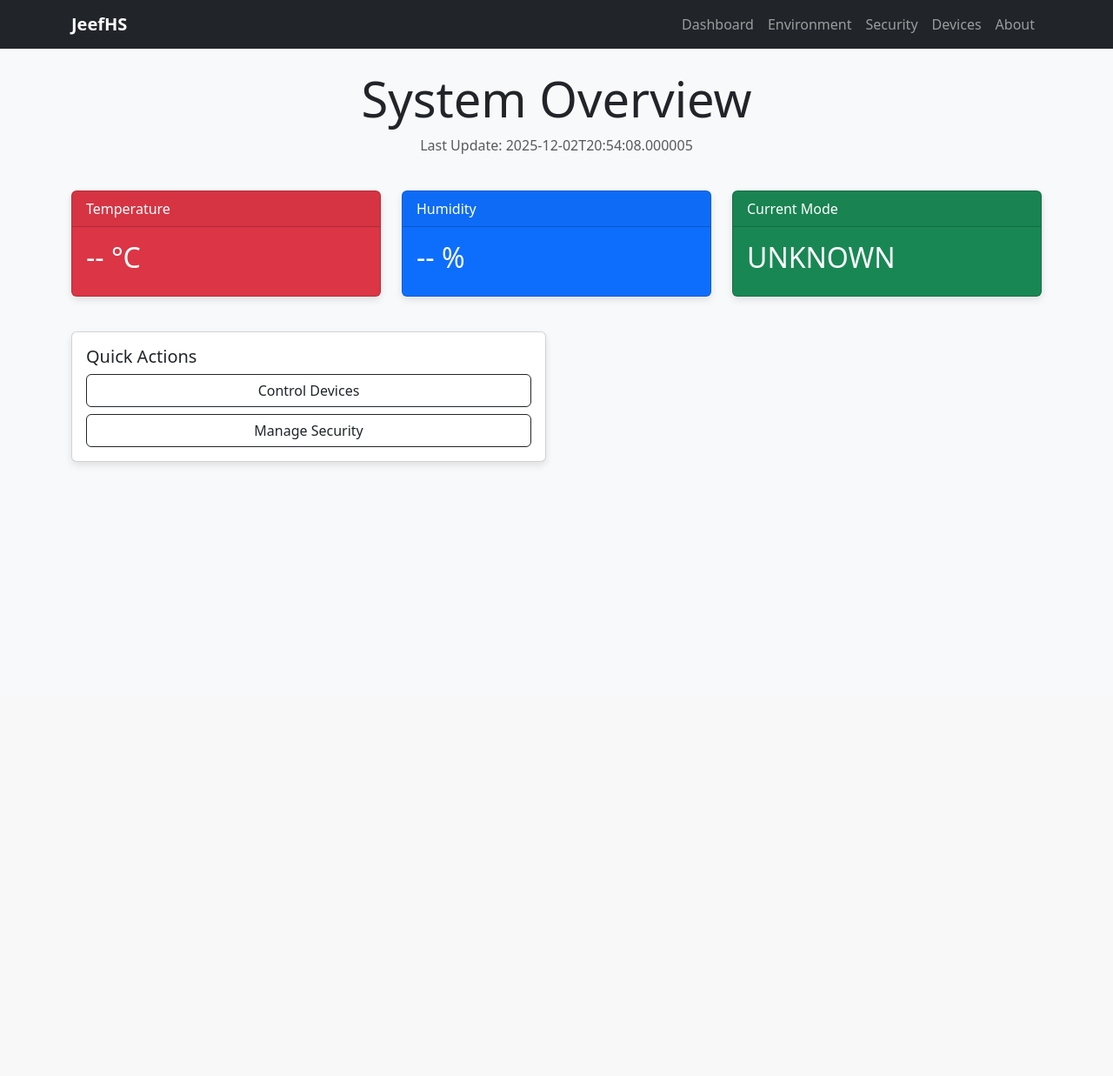
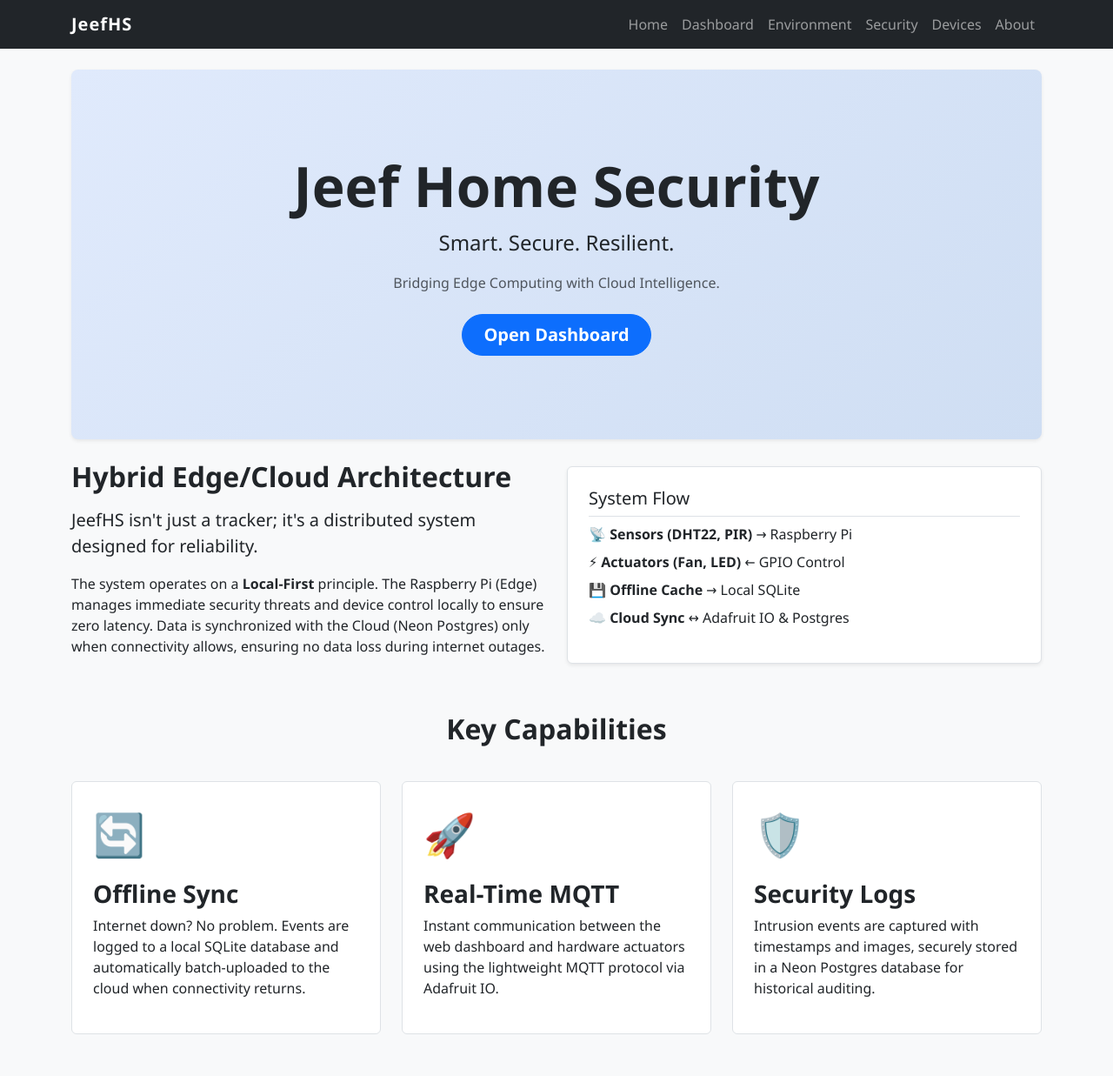
Before and after one commit to shawn-nabizada/JeefHS, a Flask app: page / in a window 1280 px wide. Shown: the whole page at 87% size. Before the commit the page ends 535 px from the top, so only its background shows below. Run offline with Flask 3, Linux system fonts and the light colour scheme.

Commit message:
Improved home and about page styling

```diff
--- a/web_app/app.py
+++ b/web_app/app.py
@@ -62,8 +62,13 @@ def aio_send(feed_key, value):
 # --- Routes ---
 
 @app.route('/')
+def home():
+    """New Home/About Page."""
+    return render_template("home.html")
+
+@app.route('/dashboard')
 def dashboard():
-    """Home Page: Live status of 3 sensors."""
+    """Dashboard Page: Live status of 3 sensors."""
     # Feeds: temperature, humidity, mode_status
     temp_data = aio_get("temperature")
     hum_data = aio_get("humidity")
@@ -159,6 +164,7 @@ def devices():
 
 @app.route('/about')
 def about():
+    """Team Page."""
     return render_template("about.html")
 
 if __name__ == '__main__':
--- a/web_app/static/css/style.css
+++ b/web_app/static/css/style.css
@@ -1,3 +1,70 @@
-body { background-color: #f8f9fa; }
-.card { box-shadow: 0 4px 8px rgba(0,0,0,0.1); }
-.navbar-brand { font-weight: bold; }
+:root {
+    --primary-color: #0d6efd;
+    --secondary-color: #6c757d;
+    --bg-light: #f8f9fa;
+    --text-dark: #212529;
+    --card-shadow: 0 4px 6px rgba(0, 0, 0, 0.1);
+    --hover-shadow: 0 10px 20px rgba(0, 0, 0, 0.15);
+}
+
+body {
+    background-color: var(--bg-light);
+    font-family: 'Segoe UI', Tahoma, Geneva, Verdana, sans-serif;
+    color: var(--text-dark);
+}
+
+/* Navbar Tweaks */
+.navbar-brand {
+    font-weight: 700;
+    letter-spacing: 1px;
+}
+
+/* Hero Section */
+.hero-section {
+    background: linear-gradient(135deg, #e0eafc 0%, #cfdef3 100%);
+    border: none;
+}
+
+/* 3D Feature Cards */
+.feature-card {
+    transition: all 0.4s cubic-bezier(0.175, 0.885, 0.32, 1.275); /* Bouncy transition */
+    transform-style: preserve-3d;
+    perspective: 1000px;
+    cursor: default;
+    background: #fff;
+    border: 1px solid rgba(0,0,0,0.05);
+}
+
+.feature-card:hover {
+    transform: translateY(-10px) rotateX(5deg);
+    box-shadow: var(--hover-shadow);
+    border-color: var(--primary-color);
+}
+
+.card-icon {
+    font-size: 3rem;
+    display: block;
+    transition: transform 0.4s ease;
+}
+
+.feature-card:hover .card-icon {
+    transform: scale(1.2) translateZ(20px); /* Icon pops out further */
+}
+
+/* General UI Polish */
+.card {
+    border: none;
+    box-shadow: var(--card-shadow);
+    border-radius: 12px;
+}
+
+h1, h2, h3 {
+    font-weight: 600;
+}
+
+.btn-primary {
+    border-radius: 50px;
+    padding-left: 2rem;
+    padding-right: 2rem;
+    font-weight: 600;
+}
--- /dev/null
+++ b/web_app/templates/home.html
@@ -0,0 +1,61 @@
+{% extends "layout.html" %}
+
+{% block content %}
+<div class="p-5 mb-4 bg-light rounded-3 shadow-sm hero-section text-center">
+    <div class="container-fluid py-5">
+        <h1 class="display-3 fw-bold">Jeef Home Security</h1>
+        <p class="col-md-8 fs-4 mx-auto">Smart. Secure. Resilient.</p>
+        <p class="text-muted mb-4">Bridging Edge Computing with Cloud Intelligence.</p>
+        <a class="btn btn-primary btn-lg px-4 gap-3" href="{{ url_for('dashboard') }}" role="button">Open Dashboard</a>
+    </div>
+</div>
+
+<div class="row align-items-center mb-5">
+    <div class="col-md-6">
+        <h2 class="fw-bold mb-3">Hybrid Edge/Cloud Architecture</h2>
+        <p class="lead">JeefHS isn't just a tracker; it's a distributed system designed for reliability.</p>
+        <p>The system operates on a <strong>Local-First</strong> principle. The Raspberry Pi (Edge) manages immediate security threats and device control locally to ensure zero latency. Data is synchronized with the Cloud (Neon Postgres) only when connectivity allows, ensuring no data loss during internet outages.</p>
+    </div>
+    <div class="col-md-6">
+        <div class="p-4 border rounded bg-white shadow-sm">
+            <h5 class="border-bottom pb-2">System Flow</h5>
+            <ul class="list-unstyled">
+                <li class="mb-2">📡 <strong>Sensors (DHT22, PIR)</strong> &rarr; Raspberry Pi</li>
+                <li class="mb-2">⚡ <strong>Actuators (Fan, LED)</strong> &larr; GPIO Control</li>
+                <li class="mb-2">💾 <strong>Offline Cache</strong> &rarr; Local SQLite</li>
+                <li class="mb-0">☁️ <strong>Cloud Sync</strong> &harr; Adafruit IO & Postgres</li>
+            </ul>
+        </div>
+    </div>
+</div>
+
+<div class="row g-4 mb-5">
+    <div class="col-12 text-center mb-2">
+        <h2 class="fw-bold">Key Capabilities</h2>
+    </div>
+
+    <div class="col-md-4">
+        <div class="feature-card p-4 h-100 rounded bg-white border">
+            <div class="card-icon mb-3">🔄</div>
+            <h3>Offline Sync</h3>
+            <p>Internet down? No problem. Events are logged to a local SQLite database and automatically batch-uploaded to the cloud when connectivity returns.</p>
+        </div>
+    </div>
+
+    <div class="col-md-4">
+        <div class="feature-card p-4 h-100 rounded bg-white border">
+            <div class="card-icon mb-3">🚀</div>
+            <h3>Real-Time MQTT</h3>
+            <p>Instant communication between the web dashboard and hardware actuators using the lightweight MQTT protocol via Adafruit IO.</p>
+        </div>
+    </div>
+
+    <div class="col-md-4">
+        <div class="feature-card p-4 h-100 rounded bg-white border">
+            <div class="card-icon mb-3">🛡️</div>
+            <h3>Security Logs</h3>
+            <p>Intrusion events are captured with timestamps and images, securely stored in a Neon Postgres database for historical auditing.</p>
+        </div>
+    </div>
+</div>
+{% endblock %}
--- a/web_app/templates/layout.html
+++ b/web_app/templates/layout.html
@@ -11,17 +11,18 @@
 <body>
     <nav class="navbar navbar-expand-lg navbar-dark bg-dark">
         <div class="container">
-            <a class="navbar-brand" href="/">JeefHS</a>
+            <a class="navbar-brand" href="{{ url_for('home') }}">JeefHS</a>
             <button class="navbar-toggler" type="button" data-bs-toggle="collapse" data-bs-target="#navbarNav">
                 <span class="navbar-toggler-icon"></span>
             </button>
             <div class="collapse navbar-collapse" id="navbarNav">
                 <ul class="navbar-nav ms-auto">
-                    <li class="nav-item"><a class="nav-link" href="/">Dashboard</a></li>
-                    <li class="nav-item"><a class="nav-link" href="/environment">Environment</a></li>
-                    <li class="nav-item"><a class="nav-link" href="/security">Security</a></li>
-                    <li class="nav-item"><a class="nav-link" href="/devices">Devices</a></li>
-                    <li class="nav-item"><a class="nav-link" href="/about">About</a></li>
+                    <li class="nav-item"><a class="nav-link" href="{{ url_for('home') }}">Home</a></li>
+                    <li class="nav-item"><a class="nav-link" href="{{ url_for('dashboard') }}">Dashboard</a></li>
+                    <li class="nav-item"><a class="nav-link" href="{{ url_for('environment') }}">Environment</a></li>
+                    <li class="nav-item"><a class="nav-link" href="{{ url_for('security') }}">Security</a></li>
+                    <li class="nav-item"><a class="nav-link" href="{{ url_for('devices') }}">Devices</a></li>
+                    <li class="nav-item"><a class="nav-link" href="{{ url_for('about') }}">About</a></li>
                 </ul>
             </div>
         </div>
```
Also changed, not shown: web_app/templates/about.html (+44 -14 lines).
